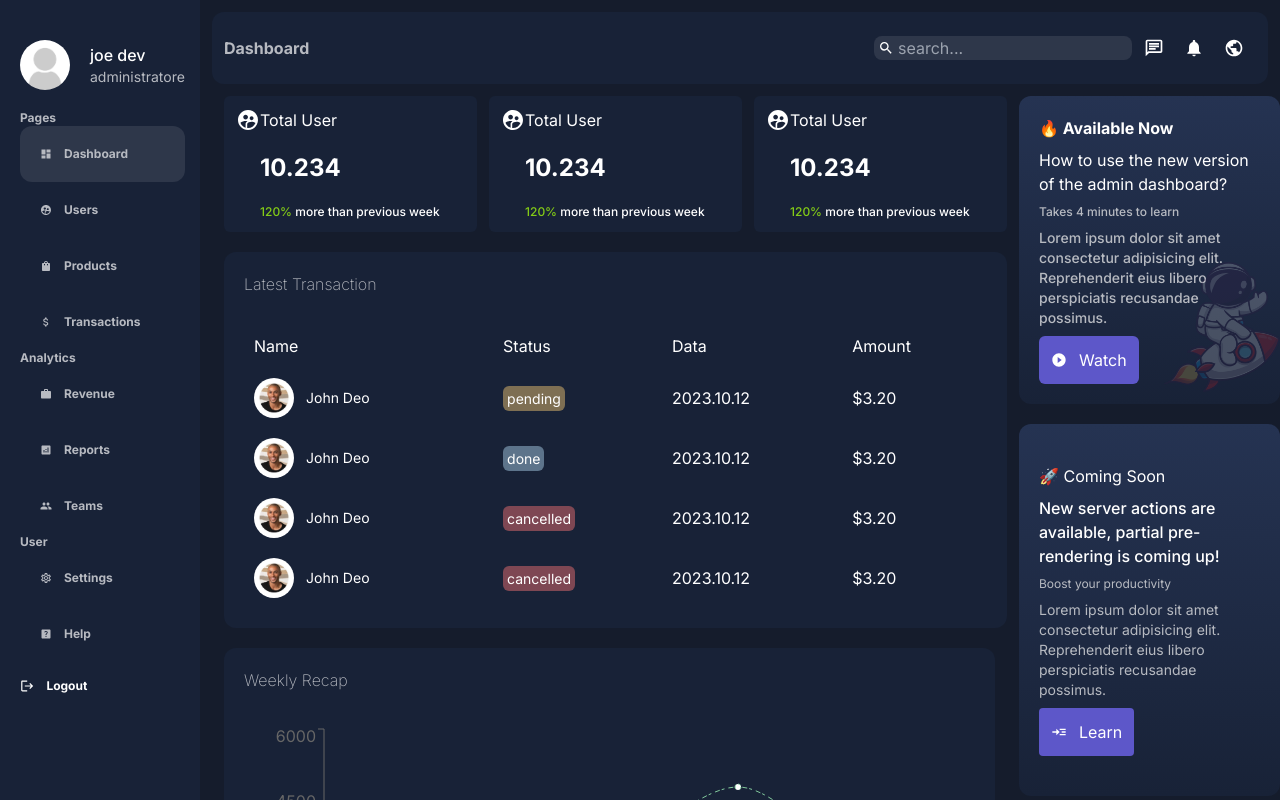
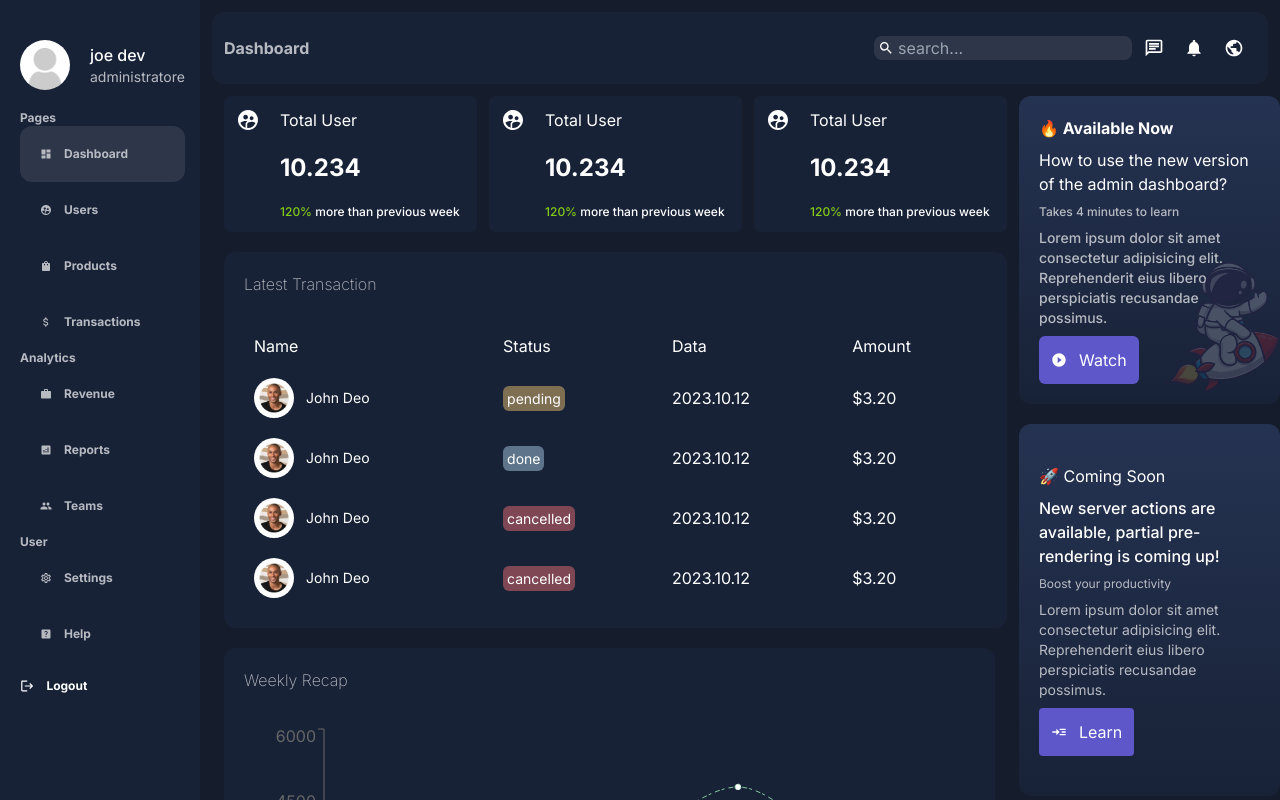
Before and after one commit to mehranehsoleimani66/pannel-admin, a Next.js app: page /dashboard in a window 1280 px wide. Shown: the top 800 px of the page. Built offline with nearby package versions, Linux system fonts and the light colour scheme.

Commit message:
modified

```diff
--- /dev/null
+++ b/src/app/dashboard/product/page.jsx
@@ -0,0 +1,7 @@
+import React from "react";
+
+const page = () => {
+  return <div>page</div>;
+};
+
+export default page;
--- a/src/app/ui/dashboard/card/Card.jsx
+++ b/src/app/ui/dashboard/card/Card.jsx
@@ -3,7 +3,7 @@ import { MdSupervisedUserCircle } from "react-icons/md";
 
 const Card = () => {
   return (
-    <div className="flex bg-[#182237] w-full rounded-md  p-3">
+    <div className="flex bg-[#182237] w-full rounded-md gap-5 p-3 hover:bg-[#2e374a]">
       <MdSupervisedUserCircle size={24} />
       <div className="flex flex-col gap-5">
         <span>Total User</span>
```
